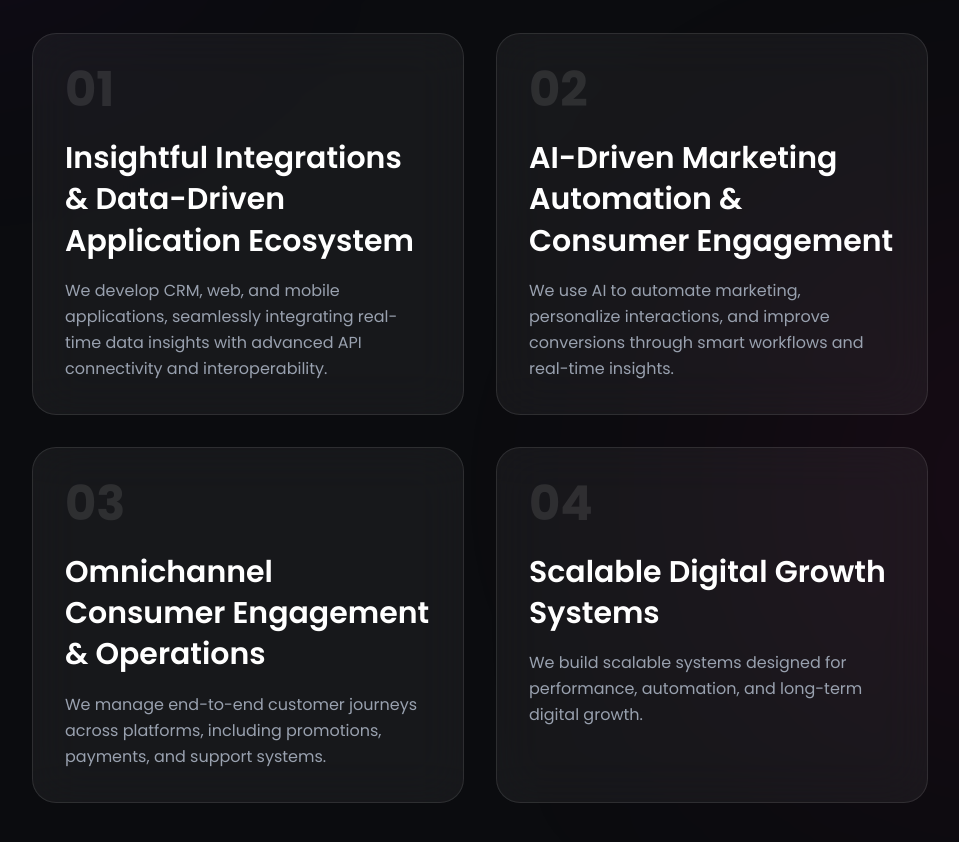
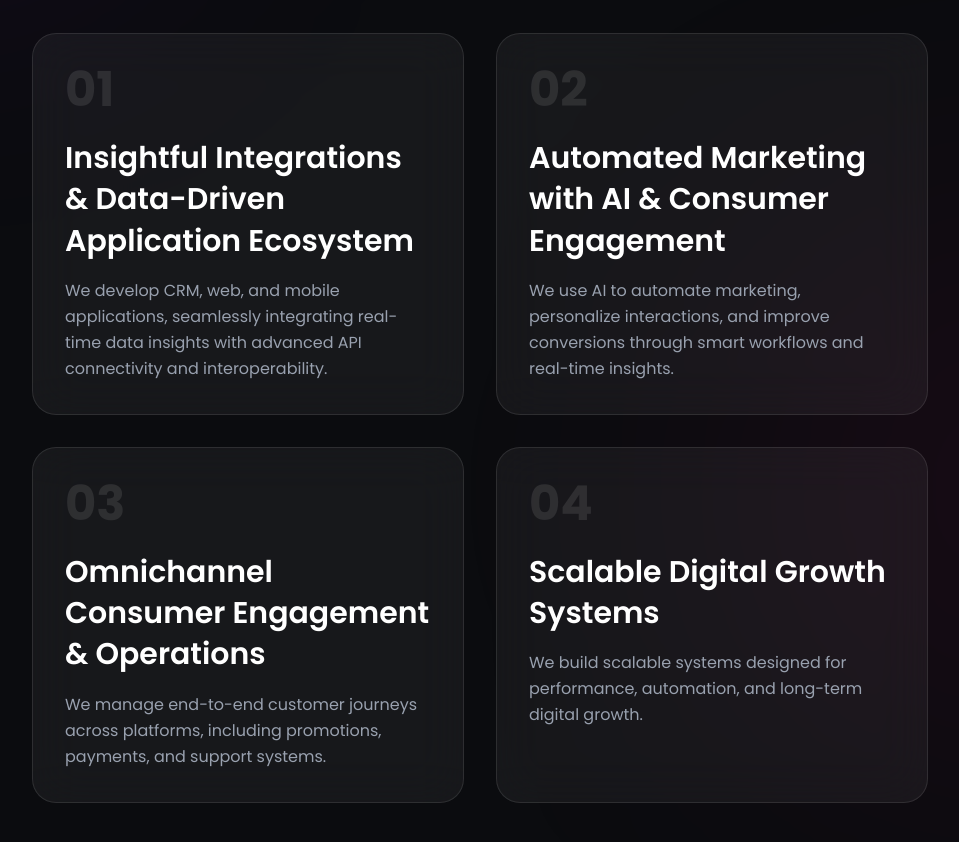
Before and after one commit to webcodingravi/gtechwebmarketing, a React (Vite) app: page / in a window 1280 px wide. Shown: the part 1160-2002 px from the top of the page, without its empty margins (160-1119 px from the left). Built offline with nearby package versions, Linux system fonts and the light colour scheme.

Commit message:
change-focusarea

```diff
--- a/src/components/Home/FocusArea.jsx
+++ b/src/components/Home/FocusArea.jsx
@@ -10,7 +10,7 @@ const focusAreas=[
     },
     {
         number: "02",
-        title: "AI-Driven Marketing Automation & Consumer Engagement",
+        title: "Automated Marketing with AI & Consumer Engagement",
         description:
             "We use AI to automate marketing, personalize interactions, and improve conversions through smart workflows and real-time insights.",
     },
```
